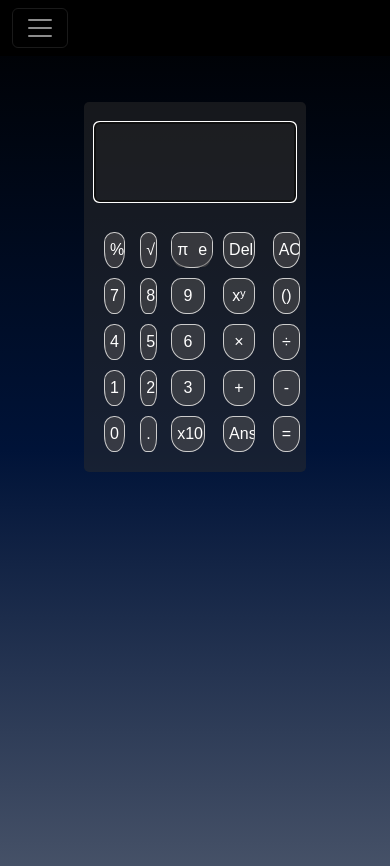
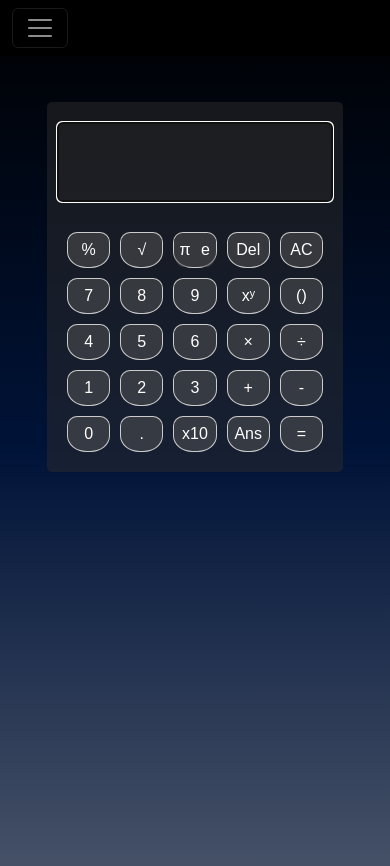
Before and after one commit to lucasfturos/homepage, a Jekyll site: the page built from _pages/calculadora.md, in a window 390 px wide. Shown: the top 866 px of the page. Built offline with Jekyll 4.4.1, drawn with Linux system fonts in a browser that asks for light colours; nearby versions of some CDN libraries.

Commit message:
Update style.css

```diff
--- a/_assets/css/style.css
+++ b/_assets/css/style.css
@@ -637,20 +637,34 @@ footer {
         padding: 10px;
     }
 
+    .visor {
+        width: 80%;
+    }
+
+    .calculator {
+        width: 80%;
+    }
+
     .btn-calculator,
     .btn-merge-left,
     .btn-merge-right {
-        width: 80%;
         padding: 5px;
         font-size: medium;
     }
 }
 
 @media (max-width: 360px) {
+    .visor {
+        width: 90%;
+    }
+
+    .calculator {
+        width: 90%;
+    }
+
     .btn-calculator,
     .btn-merge-left,
     .btn-merge-right {
-        width: 90%;
         padding: 2px;
         font-size: 12px;
         border-radius: 5px 5px 45% 45%;
```
